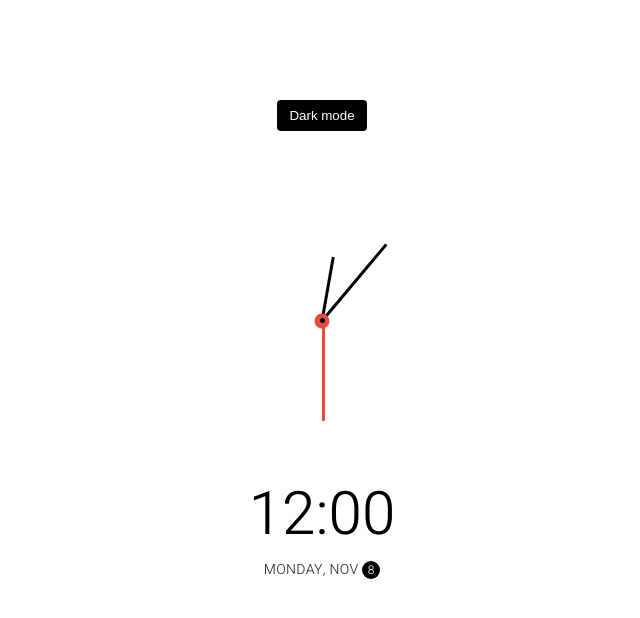
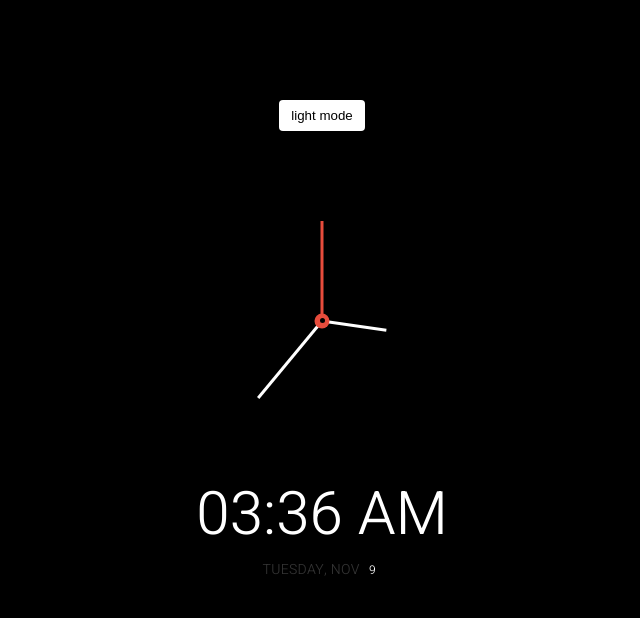
Before and after one commit to daudi13/themeClock.js, a plain HTML site: page index.html in a window 1280 px wide. Both pictures are taken after a click on the button "Dark mode". Shown: the whole page, without its empty margins (318-958 px from the left). Drawn offline with Linux system fonts and the light colour scheme.

Commit message:
commit changes

```diff
--- a/app.js
+++ b/app.js
@@ -0,0 +1,60 @@
+
+
+const toggleBtn = document.querySelector('.toggle');
+const html = document.querySelector('html');
+const hourEl = document.querySelector('.hour');
+const minuteEl = document.querySelector('.minute');
+const secondEl = document.querySelector('.second');
+const timeEl = document.querySelector('.time');
+const dateEl = document.querySelector('.date');
+
+const days = ['Sunday', 'Monday', 'Tuesday', 'Wednesday', 'Thursday', 'Friday', 'Saturday'];
+
+const months = ['Jan', 'Feb', 'Mar', 'Apr', 'May', 'Jun', 'Jul', 'Aug', 'Sep', 'Oct', 'Nov', 'Dec'];
+
+toggleBtn.addEventListener('click', function (e) {
+    if (html.classList.contains('dark')) {
+        html.classList.remove('dark');
+        e.target.innerText = 'Dark mode';
+        toggleBtn.style.backgroundColor = '#000';
+        toggleBtn.style.color = `#fff`;
+        hourEl.style.backgroundColor = '#000';
+        minuteEl.style.backgroundColor = '#000';
+    } else {
+        html.classList.add('dark');
+        toggleBtn.innerText = 'light mode';
+        toggleBtn.style.backgroundColor = `#fff`
+        toggleBtn.style.color = `#000`
+        hourEl.style.backgroundColor = '#fff';
+        minuteEl.style.backgroundColor = '#fff';
+    }
+});
+
+setInterval(setTime, 1000);
+
+function setTime() {
+    const time = new Date();
+    const date = time.getDate();
+    const month = time.getMonth();
+    const day = time.getDay();
+    const hours = time.getHours();
+    const hoursForClock = hours % 12;
+    const minTime = time.getMinutes();
+    const seconds = time.getSeconds();
+    const ampm = hours <= 12 ? 'AM' : 'PM';
+
+    hourEl.style.transform = `translate(-50%, -100%) rotate(${scale(hoursForClock, 0, 11, 0, 360)}deg)`;
+    minuteEl.style.transform = `translate(-50%, -100%) rotate(${scale(minTime, 0, 59, 0, 360)}deg)`;
+    secondEl.style.transform = `translate(-50%, -100%) rotate(${scale(seconds, 0, 59, 0, 360)}deg)`;
+    timeEl.innerText = `${hours<10? `0${hours}`: hours}:${minTime<10? `0${minTime}`: minTime} ${ampm}`;
+    dateEl.innerHTML = `${days[day]}, ${months[month]} <span class="circle">${date}</span>`;
+
+
+}
+
+
+
+
+function scale(num, inMin, inMax, outMin, outMax) {
+    return (num - inMin) * (outMax - outMin) / (inMax - inMin) + outMin;
+};
--- a/index.html
+++ b/index.html
@@ -17,8 +17,10 @@
             <div class="needle second"></div>
             <div class="center-point"></div>
         </div>
-        <div class="time">12:00</div>
-        <div class="date">Monday, Nov <span class="circle">8</span></div>
+        <div class="time"></div>
+        <div class="date"></div>
     </div>
 </body>
+
+<script src="app.js"></script>
 </html>
--- a/sass/_clock.scss
+++ b/sass/_clock.scss
@@ -19,19 +19,20 @@
             height: 65px;
             width: 3px;
             transform-origin: bottom center;
+            transition: all 0.5s ease;
         }
 
         .hour {
-            transform: translate(-50%, -100%) rotate(10deg);
+            transform: translate(-50%, -100%) rotate(0deg);
         }
 
         .minute {
-            transform: translate(-50%, -100%) rotate(40deg);
+            transform: translate(-50%, -100%) rotate(0deg);
             height: 100px;
         }
 
         .second {
-            transform: tranlate(-50%, -100%) rotate(70deg);
+            transform: tranlate(-50%, -100%) rotate(0deg);
             height: 100px;
             background-color: #e74c3c;
         }
--- a/sass/_default.scss
+++ b/sass/_default.scss
@@ -6,16 +6,22 @@
     box-sizing: inherit;
 }
 
+
+
 html {
     font-size: 62.5%;
     box-sizing: border-box;
     transition: all 0.5s ease-in;
 
     &.dark {
-        background-color: #111;
-        color: $primary-color;
+        background-color: $primary-color;
+        color: $secondary-color;
     }
 }
+
+
+
+
 
 body {
     display: flex;
--- a/sass/_variables.scss
+++ b/sass/_variables.scss
@@ -2,8 +2,3 @@
 
 $primary-color: #000;
 $secondary-color: #fff;
-
-html.dark {
-    $primary-color: #fff;
-    $secondary-color: #333;
-}
```
Also changed, not shown: dist/css/main.css, 1 other file.
